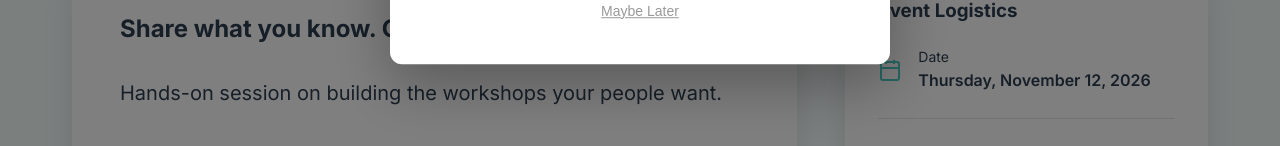
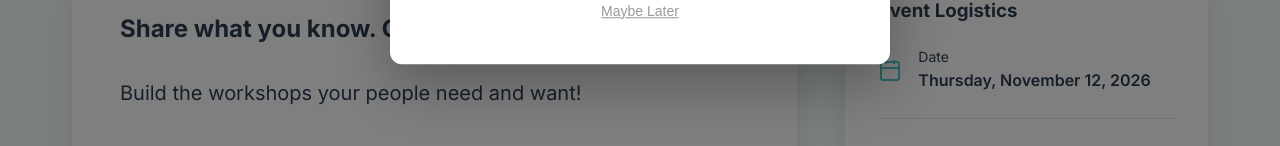
Before and after one commit to Atlanta-Women-in-AI/atlanta-women-in-ai-landing, an Eleventy site: page src/events/the-rise-of-the-ai-enabled-facilitator-turning-your-expertise-into-ai-powered-workshops-that-land.md in a window 1280 px wide. Shown: the part 583-729 px from the top of the page. Built offline with nearby package versions, Linux system fonts and the light colour scheme; Eleventy itself is replaced by a stand-in of ours; files that its build step writes are made by us from their sources.

Commit message:
Update Events “the-rise-of-the-ai-enabled-facilitator-turning-your-expertise-into-ai-powered-workshops-that-land”

```diff
--- a/src/events/the-rise-of-the-ai-enabled-facilitator-turning-your-expertise-into-ai-powered-workshops-that-land.md
+++ b/src/events/the-rise-of-the-ai-enabled-facilitator-turning-your-expertise-into-ai-powered-workshops-that-land.md
@@ -7,7 +7,7 @@ eventType: Monthly Meeting
 badge: UPCOMING EVENT
 permalink: /event-november-2026.html
 headline: Share what you know. Get paid for it.
-leadText: Hands-on session on building the workshops your people want.
+leadText: Build the workshops your people need and want!
 shortDescription: Share what you know. Get paid for it.
 description: >-
   Everyone knows something that somebody else needs to know.
```
